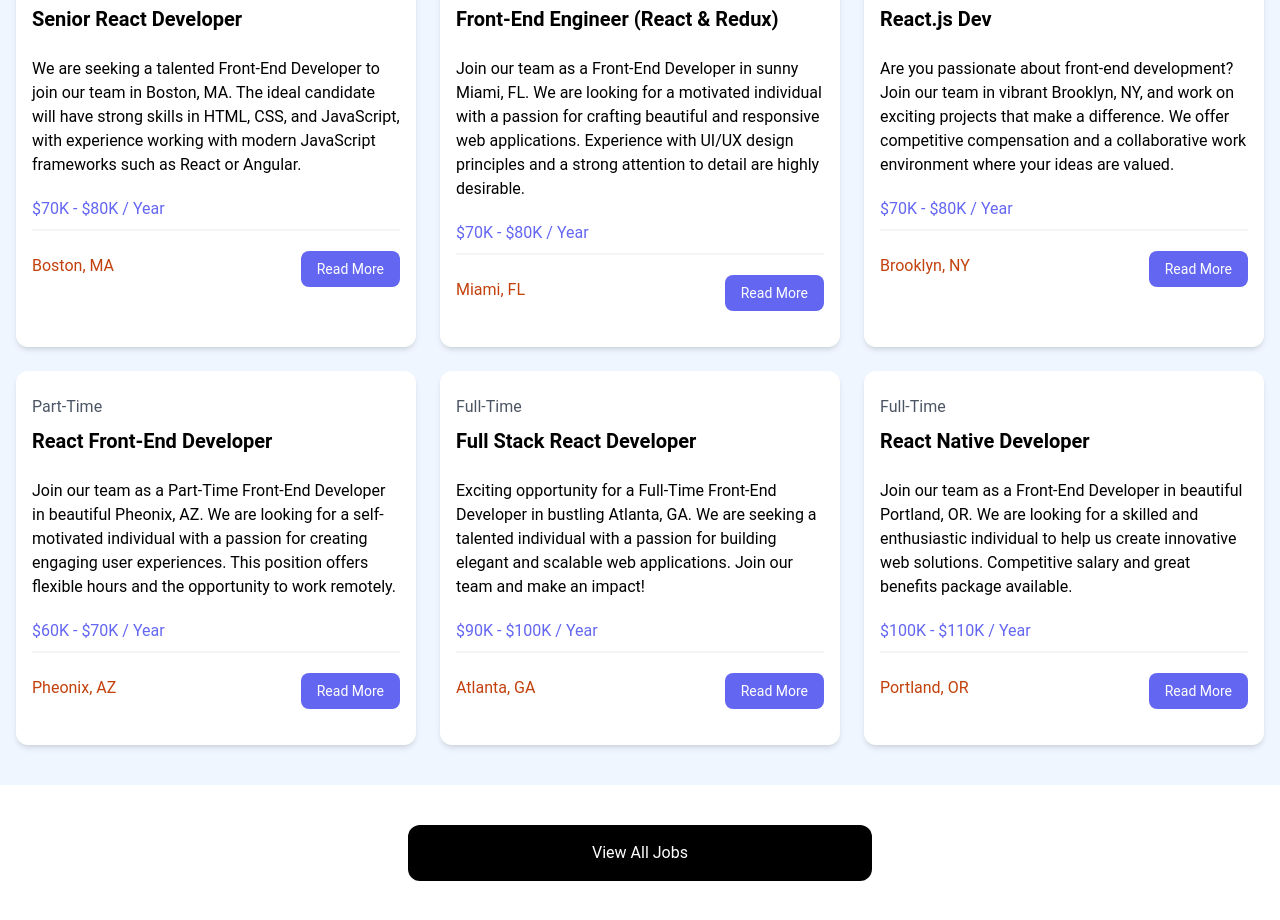
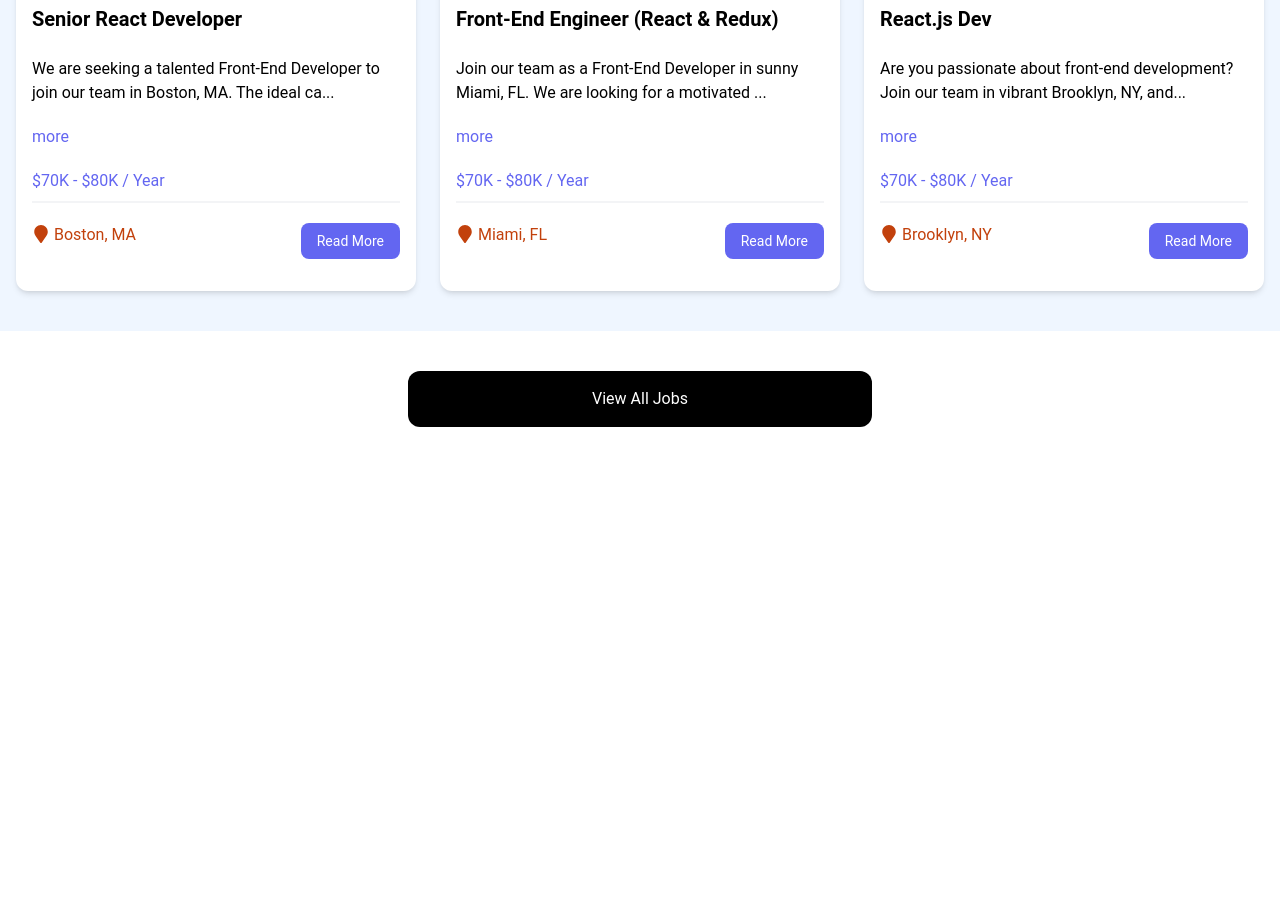
Before and after one commit to codewurstler/react-jobs, a React (Vite) app: page / in a window 1280 px wide. Shown: the part 760-1680 px from the top of the page. After the commit the page ends 1227 px from the top, so only its background shows below. Built offline with nearby package versions, Linux system fonts and the light colour scheme.

Commit message:
more components and routes

```diff
--- a/package.json
+++ b/package.json
@@ -11,7 +11,9 @@
   },
   "dependencies": {
     "react": "^18.3.1",
-    "react-dom": "^18.3.1"
+    "react-dom": "^18.3.1",
+    "react-icons": "^5.3.0",
+    "react-router-dom": "^6.27.0"
   },
   "devDependencies": {
     "@eslint/js": "^9.13.0",
--- a/src/App.jsx
+++ b/src/App.jsx
@@ -1,27 +1,18 @@
 import React from 'react';
-import Navbar from "./components/Navbar.jsx";
-import Hero from "./components/Hero.jsx";
-import HomeCards from "./components/HomeCards.jsx";
-import JobListings from "./components/JobListings.jsx";
+import {Route, createBrowserRouter, createRoutesFromElements, RouterProvider} from "react-router-dom";
+import HomePage from "./pages/HomePage.jsx";
+import MainLayout from "./layouts/MainLayout.jsx";
+
+const router = createBrowserRouter(
+    createRoutesFromElements(
+        <Route path="/" element={<MainLayout />} >$
+            <Route index element={ <HomePage />} />
+        </Route>
+    )
+);
 
 const App = () => {
-    return (
-        <>
-            <Navbar />
-            <Hero />
-            <HomeCards />
-            <JobListings />
-
-            <section className="m-auto max-w-lg my-10 px-6">
-                <a
-                    href="jobs.html"
-                    className="block bg-black text-white text-center py-4 px-6 rounded-xl hover:bg-gray-700"
-                >View All Jobs</a
-                >
-            </section>
-
-        </>
-    );
+    return <RouterProvider router={router} />;
 };
 
 export default App;
--- a/src/components/JobListing.jsx
+++ b/src/components/JobListing.jsx
@@ -1,6 +1,16 @@
 import React from 'react';
+import { FaMapMarker } from 'react-icons/fa'
+
+import {useState} from "react";
 
 const JobListing = ({job}) => {
+    const [showFullDesctiption, setShowFullDescription] = useState(false);
+    let description = job.description;
+
+    if (!showFullDesctiption) {
+        description = description.substring(0, 90) + "..."
+    }
+
     return (
         <div className="bg-white rounded-xl shadow-md relative">
             <div className="p-4">
@@ -10,8 +20,12 @@
                 </div>
 
                 <div className="mb-5">
-                    {job.description}
+                    {description}
                 </div>
+
+                <button onClick={() => setShowFullDescription(prevState => !prevState)} className="text-indigo-500 mb-5 hover:text-indigo-600">
+                    { showFullDesctiption ? "less" : "more" }
+                </button>
 
                 <h3 className="text-indigo-500 mb-2">{job.salary} / Year</h3>
 
@@ -19,7 +33,7 @@
 
                 <div className="flex flex-col lg:flex-row justify-between mb-4">
                     <div className="text-orange-700 mb-3">
-                        <i className="fa-solid fa-location-dot text-lg"></i>
+                        <FaMapMarker className="inline text-lg mb-1 mr-1" />
                         {job.location}
                     </div>
                     <a
--- a/src/components/JobListings.jsx
+++ b/src/components/JobListings.jsx
@@ -4,6 +4,7 @@
 import JobListing from "./JobListing.jsx";
 
 const JobListings = () => {
+    const recentJobs = jobs.slice(0, 3);
     return (
         <section className="bg-blue-50 px-4 py-10">
             <div className="container-xl lg:container m-auto">
@@ -11,7 +12,7 @@
                     Browse Jobs
                 </h2>
                 <div className="grid grid-cols-1 md:grid-cols-3 gap-6">
-                    {jobs.map((job) => (
+                    {recentJobs.map((job) => (
                         <JobListing key={job.id} job={job} />
                     ))}
                 </div>
--- /dev/null
+++ b/src/components/viewAllJobs.jsx
@@ -0,0 +1,15 @@
+import React from 'react';
+
+const ViewAllJobs = () => {
+    return (
+        <section className="m-auto max-w-lg my-10 px-6">
+            <a
+                href="/jobs"
+                className="block bg-black text-white text-center py-4 px-6 rounded-xl hover:bg-gray-700"
+            >View All Jobs</a
+            >
+        </section>
+    );
+};
+
+export default ViewAllJobs;
--- /dev/null
+++ b/src/layouts/MainLayout.jsx
@@ -0,0 +1,14 @@
+import React from 'react';
+import { Outlet } from "react-router-dom";
+import Navbar from "../components/Navbar.jsx";
+
+const MainLayout = () => {
+    return (
+        <>
+            <Navbar />
+            <Outlet />
+        </>
+    );
+};
+
+export default MainLayout;
--- /dev/null
+++ b/src/pages/HomePage.jsx
@@ -0,0 +1,18 @@
+import React from 'react';
+import Hero from "../components/Hero.jsx";
+import HomeCards from "../components/HomeCards.jsx";
+import JobListings from "../components/JobListings.jsx";
+import ViewAllJobs from "../components/viewAllJobs.jsx";
+
+const HomePage = () => {
+    return (
+        <>
+            <Hero />
+            <HomeCards />
+            <JobListings />
+            <ViewAllJobs />
+        </>
+    );
+};
+
+export default HomePage;
```
Also changed, not shown: 1 other file (tests, documents, lock files or other folders).
